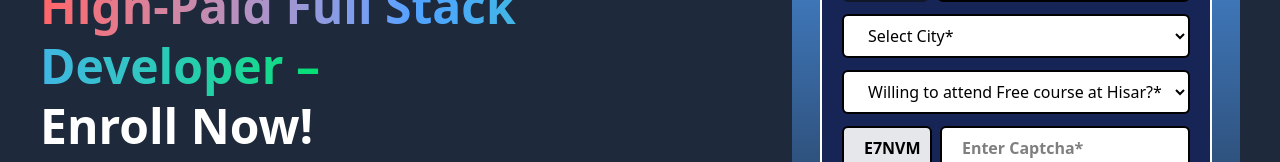
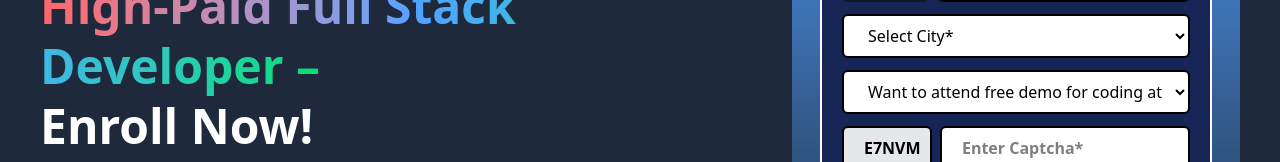
Before and after one commit to Manish-Yadav77/FrontendKodu, a React (Vite) app: page / in a window 1280 px wide. Shown: the part 284-446 px from the top of the page. Built offline with nearby package versions, Linux system fonts and the light colour scheme.

Commit message:
Update Form.jsx

```diff
--- a/src/component/Form.jsx
+++ b/src/component/Form.jsx
@@ -138,7 +138,7 @@ const Form = () => {
         />
         <InputField
           type="select"
-          placeholder="Willing to attend Free course at Hisar?*"
+          placeholder="Want to attend free demo for coding at hisar?*"
           name="willingToAttend"
           value={formData.willingToAttend}
           onChange={(e) => {
```
